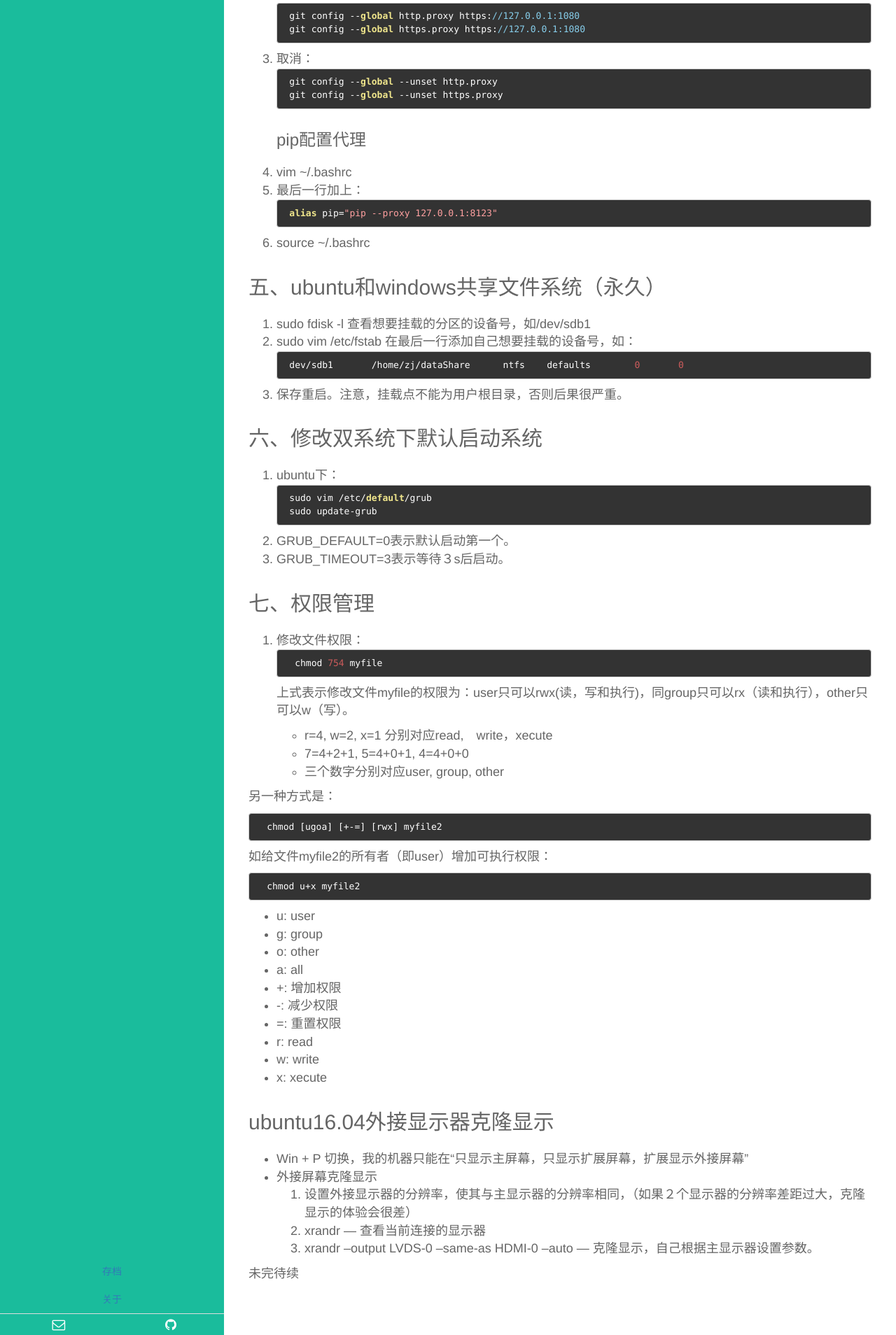
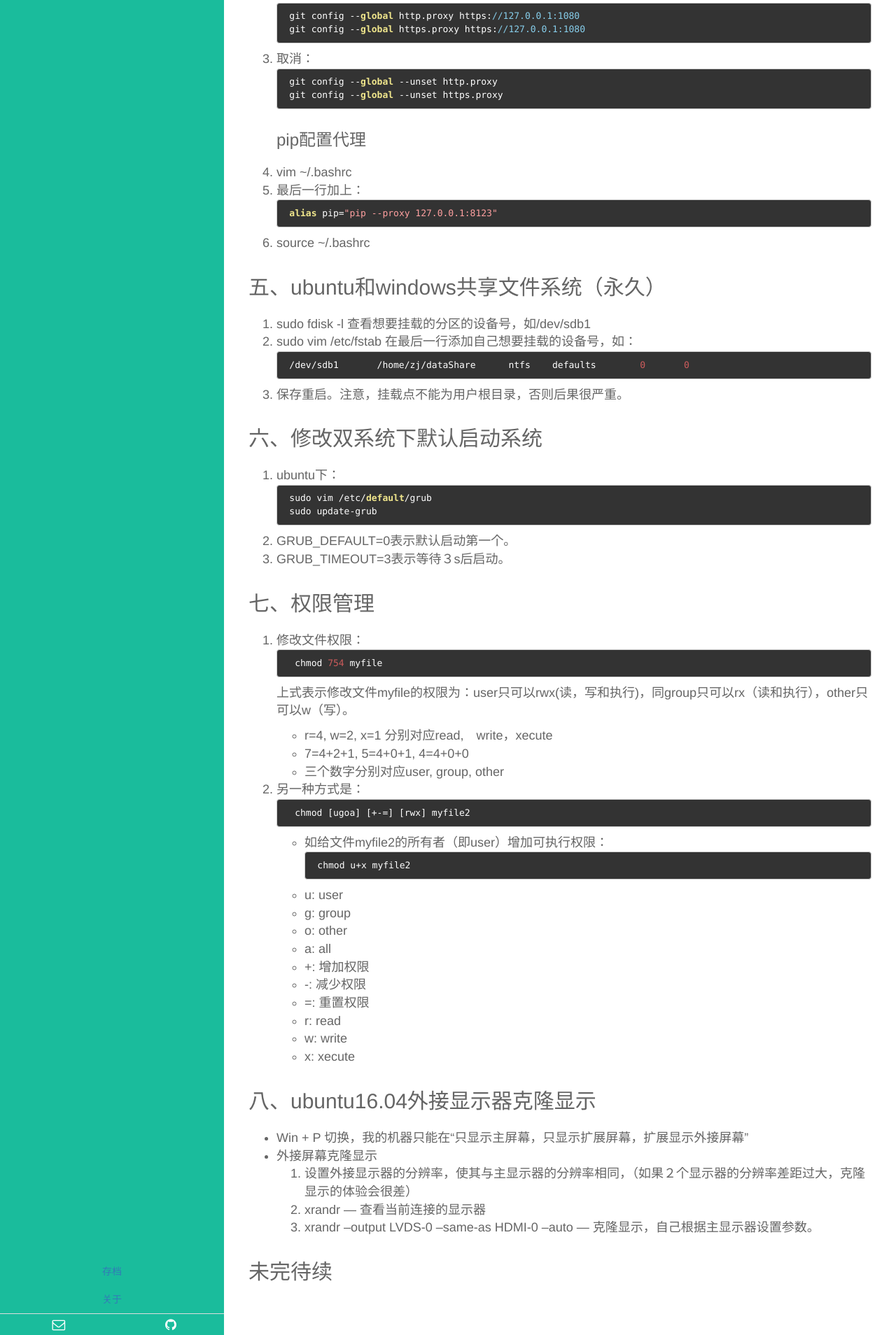
Before and after one commit to zjj421/zjj421.github.io, a Jekyll site: the page built from _posts/Linux/2017-08-06-Basic_knowledge_of_Linux.md, in a window 1280 px wide. Shown: the part 2022-3930 px from the top of the page at 70% size. Built offline with Jekyll 4.4.1, drawn with Linux system fonts in a browser that asks for light colours.

Commit message:
alter basic knowledge of linux

````diff
--- a/_posts/Linux/2017-08-06-Basic_knowledge_of_Linux.md
+++ b/_posts/Linux/2017-08-06-Basic_knowledge_of_Linux.md
@@ -108,7 +108,7 @@ alias命令是设置别名用的，这里ss就代表"http_proxy=http://localhost
 1. sudo fdisk -l 查看想要挂载的分区的设备号，如/dev/sdb1
 2. sudo vim /etc/fstab 在最后一行添加自己想要挂载的设备号，如：
 ```
-    dev/sdb1       /home/zj/dataShare      ntfs    defaults        0       0
+    /dev/sdb1       /home/zj/dataShare      ntfs    defaults        0       0
 ```
 3. 保存重启。注意，挂载点不能为用户根目录，否则后果很严重。
 
@@ -133,26 +133,26 @@ alias命令是设置别名用的，这里ss就代表"http_proxy=http://localhost
 * 7=4+2+1, 5=4+0+1, 4=4+0+0
 * 三个数字分别对应user, group, other
 
-另一种方式是：
+2. 另一种方式是：
   ```
   chmod [ugoa] [+-=] [rwx] myfile2
   ```
-如给文件myfile2的所有者（即user）增加可执行权限：
-  ```
-  chmod u+x myfile2
-  ```
-* u: user
-* g: group
-* o: other
-* a: all
-* +: 增加权限
-* -: 减少权限
-* =: 重置权限
-* r: read
-* w: write
-* x: xecute
+  - 如给文件myfile2的所有者（即user）增加可执行权限：
+    ```
+    chmod u+x myfile2
+    ```
+    * u: user
+    * g: group
+    * o: other
+    * a: all
+    * +: 增加权限
+    * -: 减少权限
+    * =: 重置权限
+    * r: read
+    * w: write
+    * x: xecute
 
-## ubuntu16.04外接显示器克隆显示
+## 八、ubuntu16.04外接显示器克隆显示
 
 - Win + P 切换，我的机器只能在“只显示主屏幕，只显示扩展屏幕，扩展显示外接屏幕”
 - 外接屏幕克隆显示
@@ -160,4 +160,4 @@ alias命令是设置别名用的，这里ss就代表"http_proxy=http://localhost
   2. xrandr --- 查看当前连接的显示器
   3. xrandr --output LVDS-0 --same-as HDMI-0 --auto --- 克隆显示，自己根据主显示器设置参数。
 
-未完待续
+## 未完待续
````
